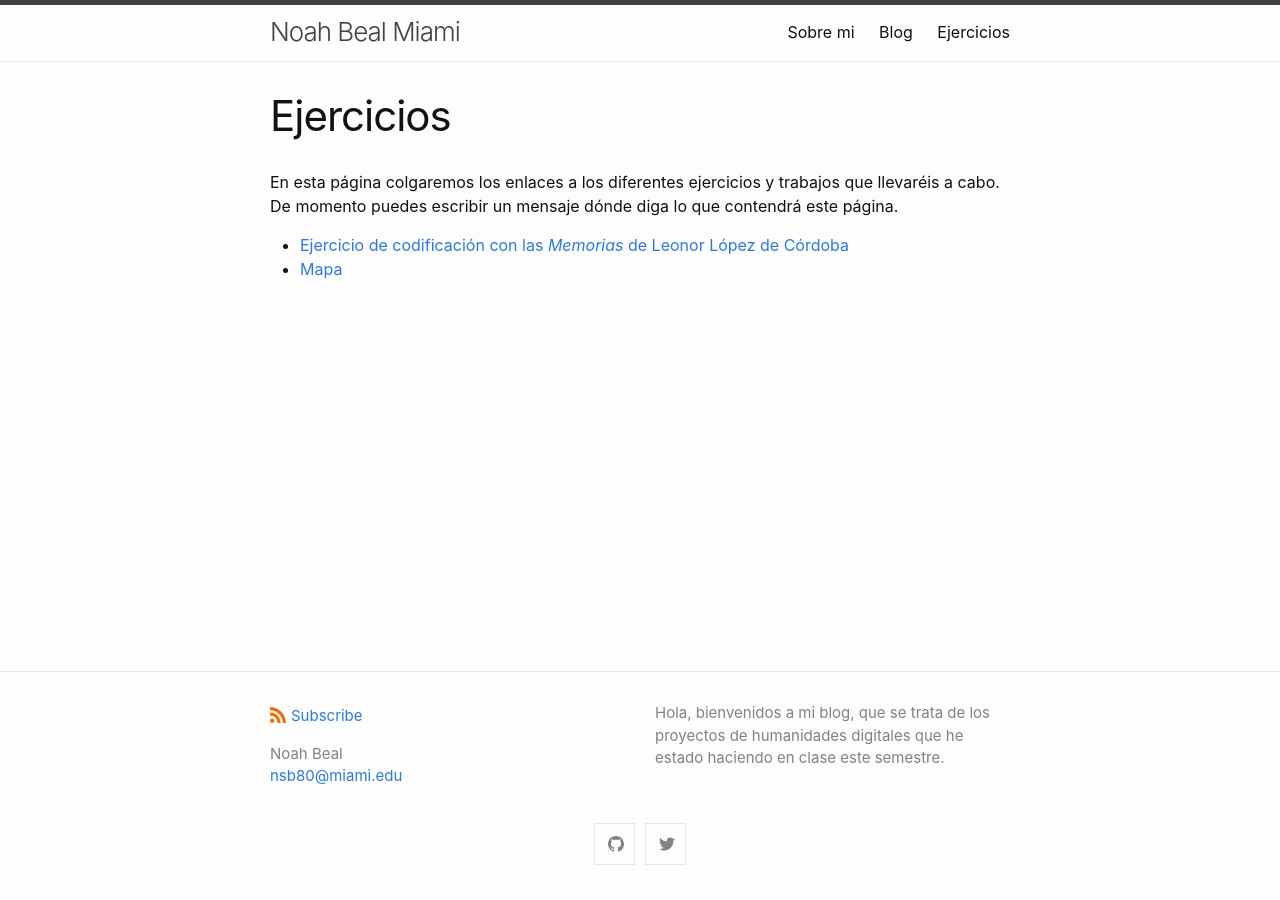
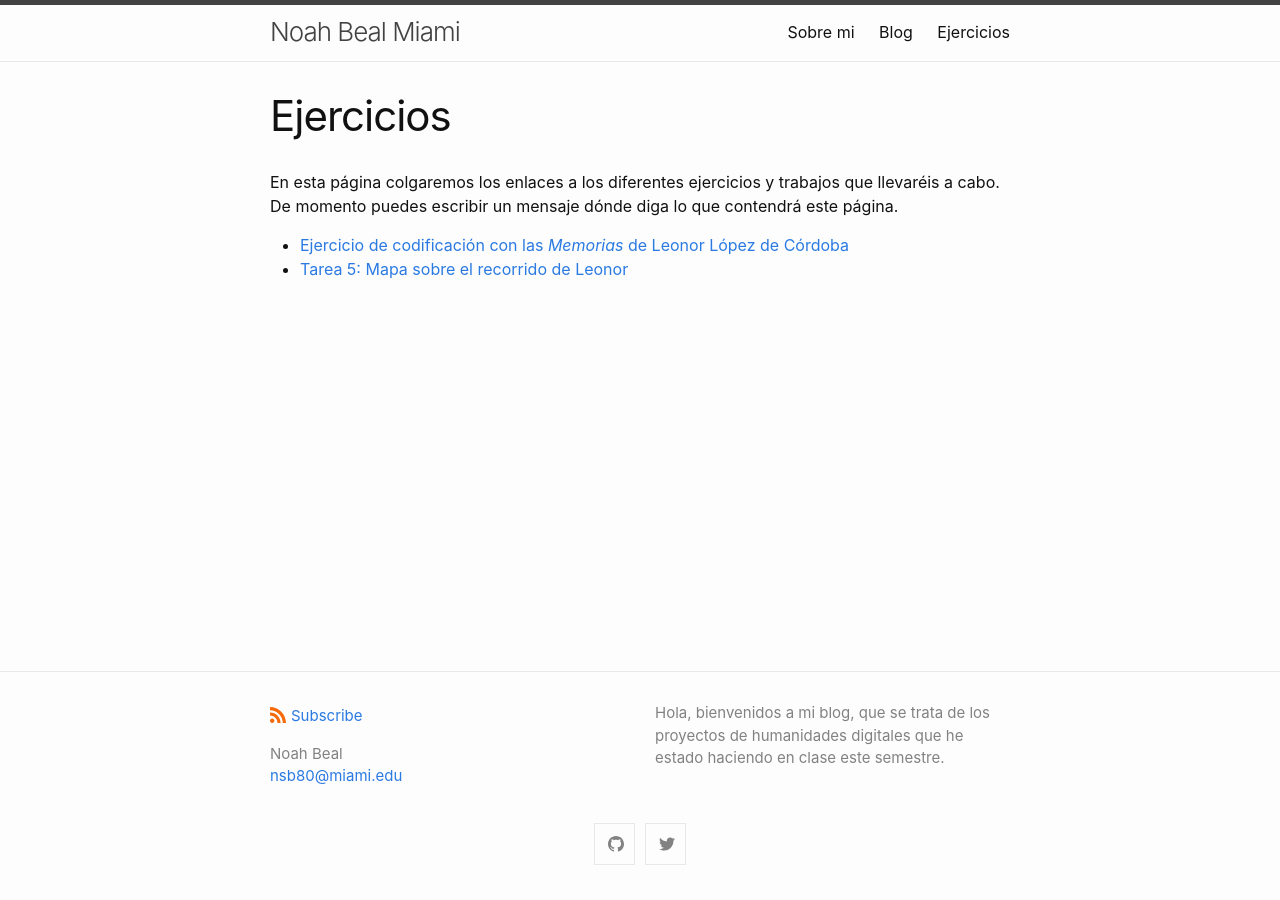
Before and after one commit to NoahBeal/NoahBeal.github.io, a Jekyll site: the page built from ejercicios/index.md, in a window 1280 px wide. Built offline with Jekyll 4.4.1, drawn with Linux system fonts in a browser that asks for light colours.

Commit message:
Update index.md

```diff
--- a/ejercicios/index.md
+++ b/ejercicios/index.md
@@ -6,4 +6,4 @@ title: Ejercicios
 En esta página colgaremos los enlaces a los diferentes ejercicios y trabajos que llevaréis a cabo. De momento puedes escribir un mensaje dónde diga lo que contendrá este página.
 
 - [Ejercicio de codificación con las *Memorias* de Leonor López de Córdoba](https://NoahBeal.github.io/ejercicios/LLC_memorias.html)
-- [Mapa](https://NoahBeal.github.io/ejercicios/mapa.html)
+- [Tarea 5: Mapa sobre el recorrido de Leonor](https://NoahBeal.github.io/ejercicios/mapa.html)
```
